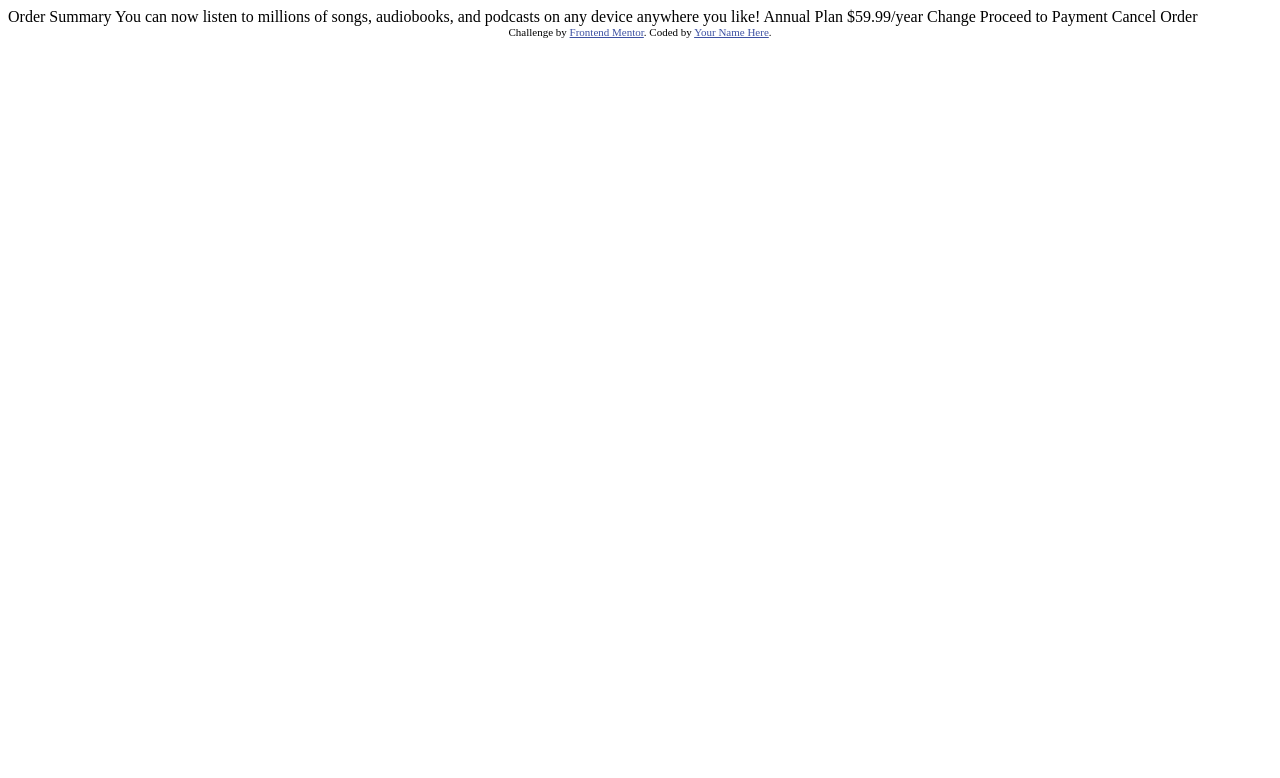
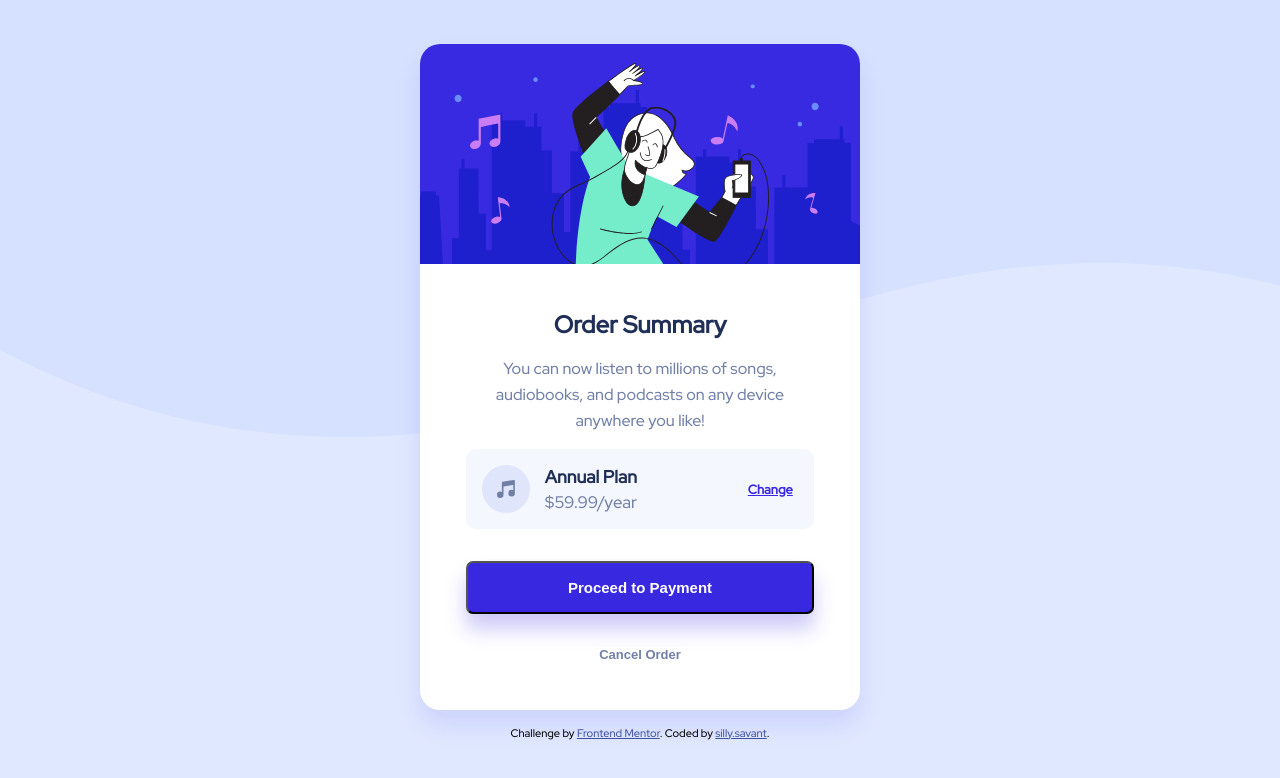
Before and after one commit to sillysavant/Order-summary-component, a plain HTML site: page index.html in a window 1280 px wide. Drawn offline with Linux system fonts and the light colour scheme.

Commit message:
Commit HTML and CSS

```diff
--- a/index.html
+++ b/index.html
@@ -2,36 +2,51 @@
 <html lang="en">
 <head>
   <meta charset="UTF-8">
-  <meta name="viewport" content="width=device-width, initial-scale=1.0"> <!-- displays site properly based on user's device -->
+  <meta name="viewport" content="width=device-width, initial-scale=1.0">
 
   <link rel="icon" type="image/png" sizes="32x32" href="./images/favicon-32x32.png">
 
+  <link rel="preconnect" href="https://fonts.googleapis.com">
+  <link rel="preconnect" href="https://fonts.gstatic.com" crossorigin>
+  <link href="https://fonts.googleapis.com/css2?family=Red+Hat+Display:wght@500&display=swap" rel="stylesheet">
+
+  <link rel="stylesheet" href="styles.css">
+
   <title>Frontend Mentor | Order summary card</title>
-
-  <!-- Feel free to remove these styles or customise in your own stylesheet 👍 -->
-  <style>
-    .attribution { font-size: 11px; text-align: center; }
-    .attribution a { color: hsl(228, 45%, 44%); }
-  </style>
 </head>
 <body>
+  <main class="card">
+    <div class="image"><img src="images/illustration-hero.svg" alt="illustration-hero"></div>
 
-  Order Summary
+    <div class="body">
+      <h2 class="title">Order Summary</h2>
 
-  You can now listen to millions of songs, audiobooks, and podcasts on any
-  device anywhere you like!
+      <p class="text">You can now listen to millions of songs, audiobooks, and podcasts on any device anywhere you like!</p>
 
-  Annual Plan
-  $59.99/year
+      <div class="payment-info">
+        <div class="left-box">
+          <img src="images/icon-music.svg" class="music">
+          <div class="detail">
+            <p class="annual">Annual Plan</p>
+            <p class="price">$59.99/year</p>
+          </div>
+        </div>
+          <div class="right-box">Change</div>
+      </div>
 
-  Change
+      <div class="button">
+        <button class="pay">Proceed to Payment</button>
+        <button class="cancel">Cancel Order</button>
+      </div>
+    </div>
+  </main>
 
-  Proceed to Payment
-  Cancel Order
+  <footer>
+    <div class="attribution">
+      Challenge by <a href="https://www.frontendmentor.io?ref=challenge" target="_blank">Frontend Mentor</a>.
+      Coded by <a href="https://github.com/sillysavant">silly.savant</a>.
+    </div>
+  </footer>
 
-  <div class="attribution">
-    Challenge by <a href="https://www.frontendmentor.io?ref=challenge" target="_blank">Frontend Mentor</a>.
-    Coded by <a href="#">Your Name Here</a>.
-  </div>
 </body>
 </html>
--- /dev/null
+++ b/styles.css
@@ -0,0 +1,222 @@
+.attribution {
+    font-size: 11px;
+    text-align: center;
+}
+.attribution a {
+    color: hsl(228, 45%, 44%);
+}
+
+*{
+    margin: 0;
+    padding: 0;
+    box-sizing: border-box;
+}
+
+body{
+    background: url(images/pattern-background-desktop.svg) hsl(225, 100%, 94%);
+    background-repeat: no-repeat;
+    font-family: "Red Hat Display", sans-serif;
+    display: flex;
+    flex-direction: column;
+    align-items: center;
+    justify-content: center;
+    min-height: 100vh;
+}
+
+footer{
+    margin: 1rem auto;
+}
+
+/* CARD DESIGN*/
+
+.card{
+    background-color: white;
+    border-radius: 20px;
+    box-shadow: 0 15px 25px 0 hsla(245, 75%, 52%, .11);
+    overflow: hidden;
+    max-width: 27.5rem;
+    margin-left: 1.5em;
+    margin-right: 1.5em;
+}
+
+.img{
+    display: block;
+    width: 100%;
+    height: auto;
+}
+
+.body{
+    text-align: center;
+}
+
+.title{
+    color: hsl(223, 47%, 23%);
+    font-weight: 800;
+    margin-top: 2.5rem;
+    margin-bottom: 1rem;
+}
+
+.text{
+    color: hsl(224, 23%, 55%);
+    line-height: 1.6;
+    font-weight: 500;
+    padding-left: 4rem;
+    padding-right: 4rem;
+    margin-bottom: 1rem;
+}
+
+.payment-info{
+    background-color: hsl(225, 100%, 98%);
+    display: flex;
+    justify-content: space-between;
+    align-items: center;
+    margin: 1em 2.9em 1em 2.9em;
+    padding: 1em;
+    border-radius: 10px;
+}
+
+.left-box{
+    display: flex;
+}
+
+.music{
+    margin-right: 0.9em;
+}
+
+.annual{
+    color:hsl(223, 47%, 23%);
+    font-size: 1.1rem;
+    font-weight: 800;
+    margin-bottom: 0.17rem;
+}
+
+.price{
+    color:hsl(224, 23%, 55%);
+    font-weight: 500;
+    font-size: 1.05rem;
+}
+
+.right-box{
+    padding: 0 0;
+    color: hsl(245, 75%, 52%);
+    font-weight: 700;
+    text-decoration: underline;
+    font-size: 0.8rem;
+    margin-right: 0.3rem;
+}
+
+/* BUTTON DESIGN*/
+
+.button{
+    display: flex;
+    flex-direction: column;
+    justify-content: center;
+    text-align: center;
+    align-items: center;
+    gap: 0.65rem;
+    margin-top: 2em;
+    margin-bottom: 1.5em;
+}
+
+.pay{
+    background-color: hsl(245, 75%, 52%);
+    color: white;
+    box-shadow: 0 15px 20px 0 hsla(245, 75%, 52%, .25);
+    opacity: 1;
+    width: 79%;
+    padding: 1rem 1.7rem 1rem 1.7rem;
+    border-radius: 7px;
+    font-size: 15px;
+    font-weight: 700;
+}
+
+.cancel{
+    border: none;
+    background-color: white;
+    margin-top: 1.7em;
+    font-size: 13px;
+    font-weight: 800;
+    color: hsl(224, 23%, 55%);
+    margin-bottom: 1.5rem;
+}
+
+/* ACTIVE STATE */
+
+.right-box:hover{
+    opacity: 0.7;
+    cursor: pointer;
+    text-decoration: none;
+}
+
+.pay:hover{
+    opacity: 0.7;
+    cursor: pointer;
+}
+
+.cancel:hover{
+    color: hsl(223, 47%, 23%);
+    font-weight: 800;
+    cursor: pointer;
+}
+
+/* RESPONSIVE */
+
+@media screen and (max-width: 375px){
+    body{
+        background: url(images/pattern-background-mobile.svg) hsl(225, 100%, 94%);
+        background-repeat: no-repeat;
+    }
+
+    .card{
+        width: 24rem;
+        max-width: 100%;
+    }
+
+    img{
+        width: 100%;
+    }
+
+    .title{
+        margin: 1.9rem auto;
+        margin-bottom: 1rem;
+        font-size: 1.4rem;
+    }
+
+    .text{
+        margin-top: 1rem;
+        padding: 0 2rem 0 2rem;
+        margin-bottom: 1.5rem;
+    }
+
+    .payment-info{
+        width: 80%;
+        margin: 0.5em 0 0.5em 2.5em;
+    }
+
+    .annual{
+        font-size: .95rem;
+        font-weight: 800;
+    }
+
+    .price{
+        font-size: .9rem;
+    }
+
+    .music{
+        padding: 0 0.5rem 0 0;
+    }
+
+    .pay{
+        width: 80%;
+    }
+
+    .cancel{
+        margin-bottom: 0.7rem;
+    }
+
+    .music{
+        width: 40%;
+        height: 90%;
+        margin-right: 0.1rem;
+    }
+}
```
